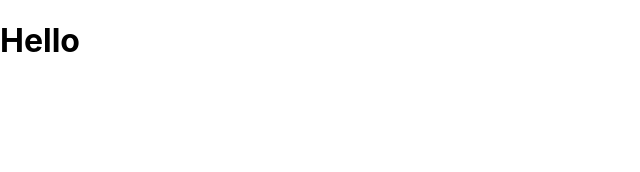
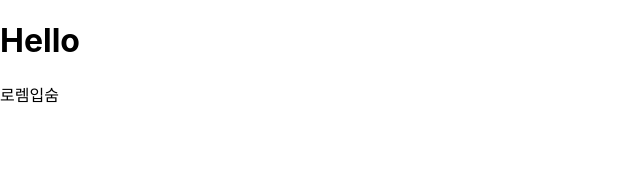
Before and after one commit to aoqlsdl/react-hooks, a React (Create React App) app: page / in a window 1280 px wide. Shown: the top 172 px of the page, without its empty margins (0-640 px from the left). Built offline with nearby package versions, Linux system fonts and the light colour scheme.

Commit message:
#2.5.1 useFadeIn

```diff
--- /dev/null
+++ b/src/2.useEffect/2.5.1.useFadeIn/index.jsx
@@ -0,0 +1,14 @@
+import useFadeIn from './useFadeIn';
+
+const FadeInExample = () => {
+	const fadeInH1 = useFadeIn(1, 2);
+	const fadeInP = useFadeIn(5, 10);
+	return (
+		<>
+			<h1 {...fadeInH1}>Hello</h1>
+			<p {...fadeInP}>로렘입숨</p>
+		</>
+	);
+};
+
+export default FadeInExample;
--- /dev/null
+++ b/src/2.useEffect/2.5.1.useFadeIn/useFadeIn.js
@@ -0,0 +1,18 @@
+import { useEffect, useRef } from 'react';
+
+const useFadeIn = (duration = 1, delay = 0) => {
+	useEffect(() => {
+		if (typeof duration !== 'number' || typeof delay !== 'number') return;
+	});
+	const elem = useRef();
+	useEffect(() => {
+		if (elem.current) {
+			const { current } = elem;
+			current.style.transition = `opacity ${duration}s ease-in-out ${delay}s`;
+			current.style.opacity = 1;
+		}
+	});
+	return { ref: elem, style: { opacity: 0 } };
+};
+
+export default useFadeIn;
--- a/src/index.js
+++ b/src/index.js
@@ -7,11 +7,12 @@
 import ClickExample from './2.useEffect/2.2.useClick/index';
 import HoverExample from './2.useEffect/2.3.useHover';
 import LeaveExample from './2.useEffect/2.4.useBeforeLeave';
+import FadeInExample from './2.useEffect/2.5.1.useFadeIn';
 
 const root = ReactDOM.createRoot(document.getElementById('root'));
 root.render(
 	<React.StrictMode>
-		<LeaveExample />
+		<FadeInExample />
 	</React.StrictMode>
 );
 
```
